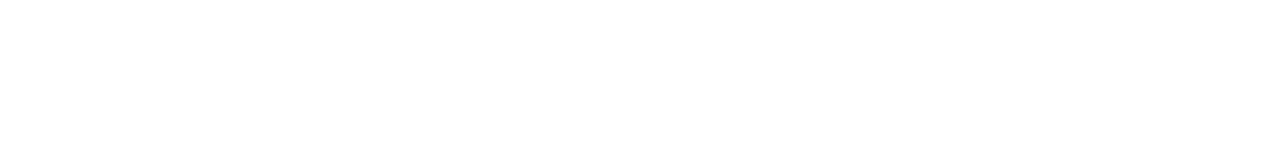
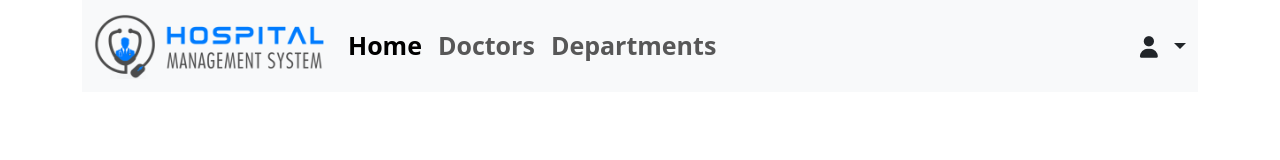
Before and after one commit to sirajum-munir-bindu/HIMS_Project, a plain HTML site: page index.html in a window 1280 px wide. Drawn offline with Linux system fonts and the light colour scheme.

Commit message:
Add code

```diff
--- a/index.html
+++ b/index.html
@@ -3,12 +3,111 @@
   <head>
     <meta charset="UTF-8" />
     <meta name="viewport" content="width=device-width, initial-scale=1.0" />
+    <!-- External CSS  -->
+    <link rel="stylesheet" href="./css/style.css">
+    <!-- Font Awesome CDN  -->
+    <link
+      rel="stylesheet"
+      href="https://cdnjs.cloudflare.com/ajax/libs/font-awesome/7.0.0/css/all.min.css"
+      integrity="sha512-DxV+EoADOkOygM4IR9yXP8Sb2qwgidEmeqAEmDKIOfPRQZOWbXCzLC6vjbZyy0vPisbH2SyW27+ddLVCN+OMzQ=="
+      crossorigin="anonymous"
+      referrerpolicy="no-referrer"
+    />
+    <!-- Bootstrap CSS  -->
     <link rel="stylesheet" href="./css/bootstrap.min.css" />
+
     <title>Hospital Information Management System</title>
   </head>
   <body>
-
+    <div class="container">
+      <div class="row">
+        <div class="col-12">
+          <!-- Navbar start -->
+          <nav class="navbar navbar-expand-lg navbar-light bg-light">
+            <div class="container-fluid">
+              <a class="navbar-brand" href="#">
+                <img
+                  src="./media/Nav_LOGO.png"
+                  alt=""
+                  width="230"
+                  height="65"
+                  class="d-inline-block align-text-top"
+                />
+              </a>
+              <button
+                class="navbar-toggler"
+                type="button"
+                data-bs-toggle="collapse"
+                data-bs-target="#navbarScroll"
+                aria-controls="navbarScroll"
+                aria-expanded="false"
+                aria-label="Toggle navigation"
+              >
+                <span class="navbar-toggler-icon"></span>
+              </button>
+              <div class="collapse navbar-collapse" id="navbarScroll">
+                <ul
+                  class="navbar-nav me-auto my-2 my-lg-0 navbar-nav-scroll"
+                  style="--bs-scroll-height: 100px"
+                >
+                  <li class="nav-item">
+                    <a
+                      class="nav-link active"
+                      aria-current="page"
+                      href="#"
+                      style="font-size: 25px; font-weight: 680"
+                      >Home</a
+                    >
+                  </li>
+                  <li class="nav-item">
+                    <a
+                      class="nav-link"
+                      href="#"
+                      style="font-size: 25px; font-weight: 680"
+                      >Doctors</a
+                    >
+                  </li>
+                  <li class="nav-item">
+                    <a
+                      class="nav-link"
+                      href="#"
+                      style="font-size: 25px; font-weight: 680"
+                      >Departments</a
+                    >
+                  </li>
+                </ul>
+                <li class="nav-item dropdown d-flex" >
+                  <a
+                    class="nav-link dropdown-toggle"
+                    href="#"
+                    id="navbarScrollingDropdown"
+                    role="button"
+                    data-bs-toggle="dropdown"
+                    aria-expanded="false"
+                    style="font-size: 22px; font-weight: 680"
+                  >
+                    <i class="fa-solid fa-user"></i>
+                  </a>
+                  <ul
+                    class="dropdown-menu"
+                    aria-labelledby="navbarScrollingDropdown"
+                  >
+                    <li><a class="dropdown-item" href="#">Login</a></li>
+                    <li><hr class="dropdown-divider" /></li>
+                    <li>
+                      <a class="dropdown-item" href="#">Registration</a>
+                    </li>
+                  </ul>
+                </li>
+              </div>
+            </div>
+          </nav>
+          <!-- Navbar end -->
+        </div>
+      </div>
+    </div>
 
     <script src="./js/bootstrap.bundle.min.js"></script>
+    <script src="./js/script.js"></script>
   </body>
 </html>
```
Also changed, not shown: css/style.css (added), js/script.js (added), media/Nav_LOGO.png (added).
